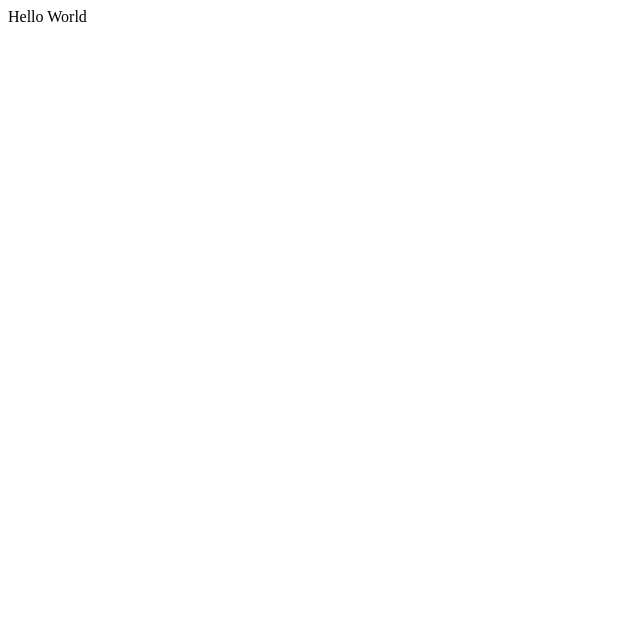
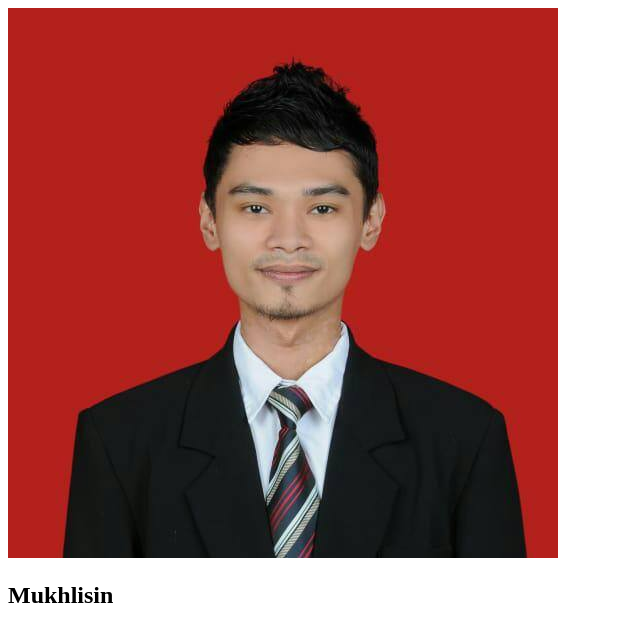
Before and after one commit to uliez91/my-repo-from-remote, a plain HTML site: page index.html in a window 1280 px wide. Shown: the whole page, without its empty margins (0-640 px from the left). Drawn offline with Linux system fonts and the light colour scheme.

Commit message:
Changed Hello World with img and h2 to display simple profile data. Image file added in the folder images and used as resource in the img element in index.html file.

```diff
--- a/index.html
+++ b/index.html
@@ -4,6 +4,9 @@
     </head>
 
     <body>
-        Hello World
+        <div>
+            <img src="images\me.jpg" alt="profile image" />
+                <h2>Mukhlisin</h2>
+        </div>
     </body>
 </html>
```
Also changed, not shown: images/me.jpg (added).
